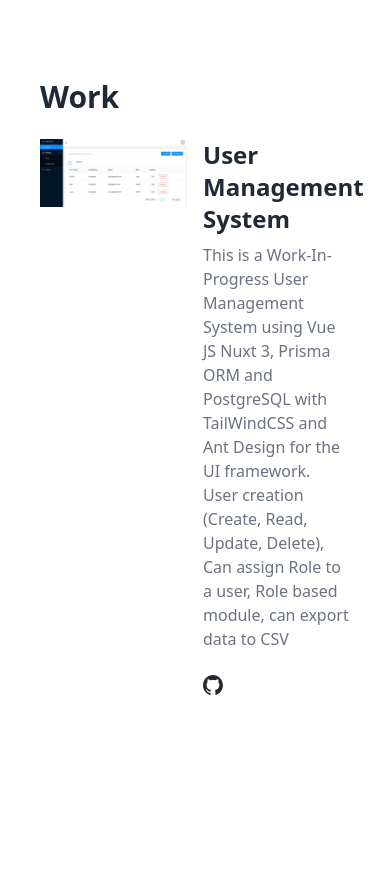
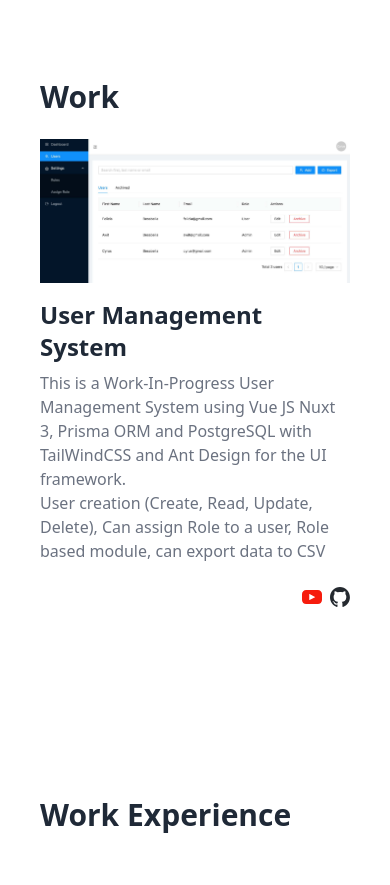
Before and after one commit to besabellacyrus/portfoliocyrusbesabella, a Next.js app: page / in a window 390 px wide. Shown: the part 900-1785 px from the top of the page. Built offline with nearby package versions, Linux system fonts and the light colour scheme.

Commit message:
fix: mobile version, add yt link

```diff
--- a/app/page.tsx
+++ b/app/page.tsx
@@ -89,7 +89,7 @@ export default function Home() {
 
       <section id="work" className="max-w-4xl mx-auto py-20 px-10 bg-white">
         <h2 className="text-3xl font-semibold mb-6">Work</h2>
-        <div className="grid grid-cols-2 gap-4">
+        <div className="grid lg:grid-cols-[2fr_1fr] gap-4">
           <div>
             <img src="/projects/wip-user-management-system.jpg" alt="" />
           </div>
@@ -103,7 +103,17 @@ export default function Home() {
               user, Role based module, can export data to CSV
             </p>
             <br />
-            <span>
+            <div className="flex justify-end">
+              <span className="inline-flex space-x-2">
+                <small className="text-gray-600">
+                  <a href="https://youtu.be/G71MR9ufKdI" target="_blank">
+                    <img
+                      className="w-5 h-5"
+                      src="/icons/yt.svg"
+                      alt="YouTube"
+                    />
+                  </a>
+                </small>
                 <small className="text-gray-600">
                   <a
                     href="https://github.com/besabellacyrus/nuxt-prisma-postgres-docker"
@@ -117,6 +127,7 @@ export default function Home() {
                   </a>
                 </small>
               </span>
+            </div>
           </div>
         </div>
       </section>
```
Also changed, not shown: public/icons/yt.svg (added). Lines whose indentation alone changed are shown as unchanged.
